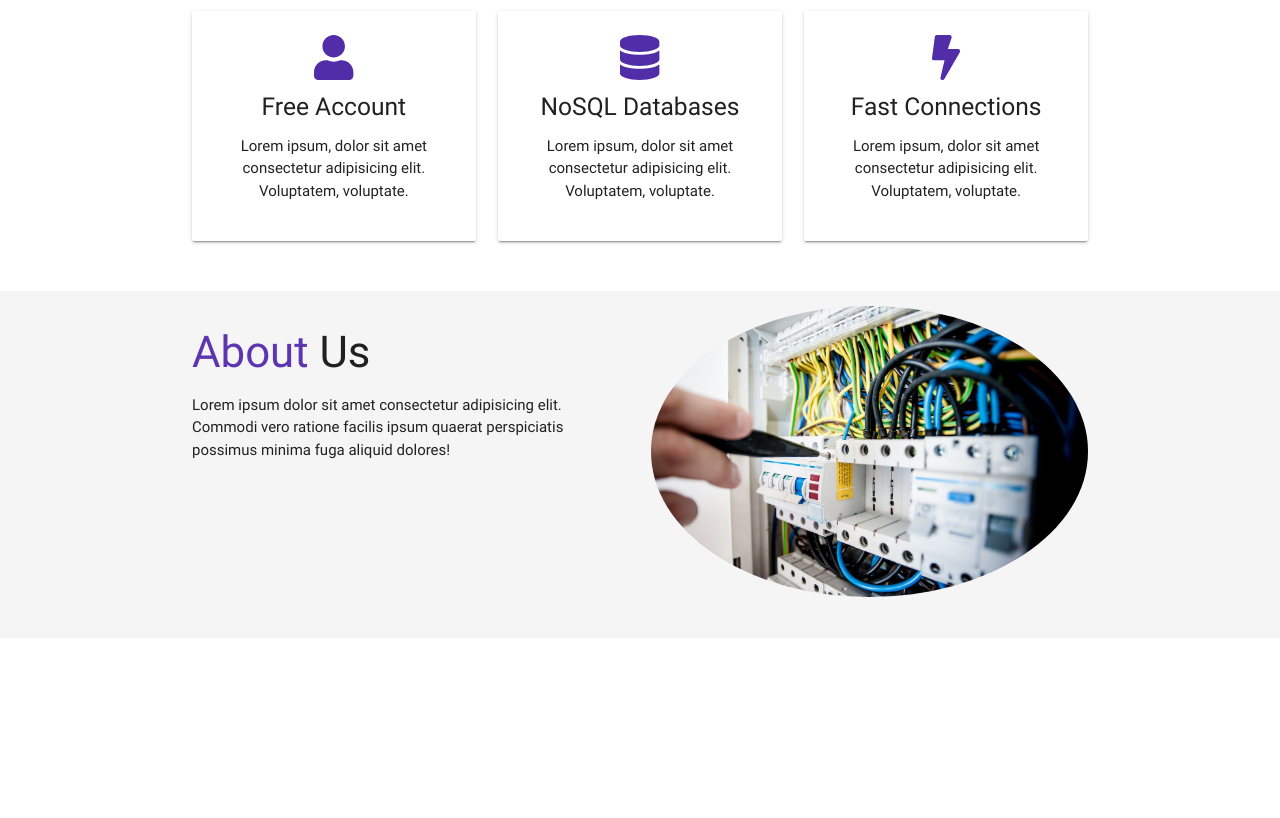
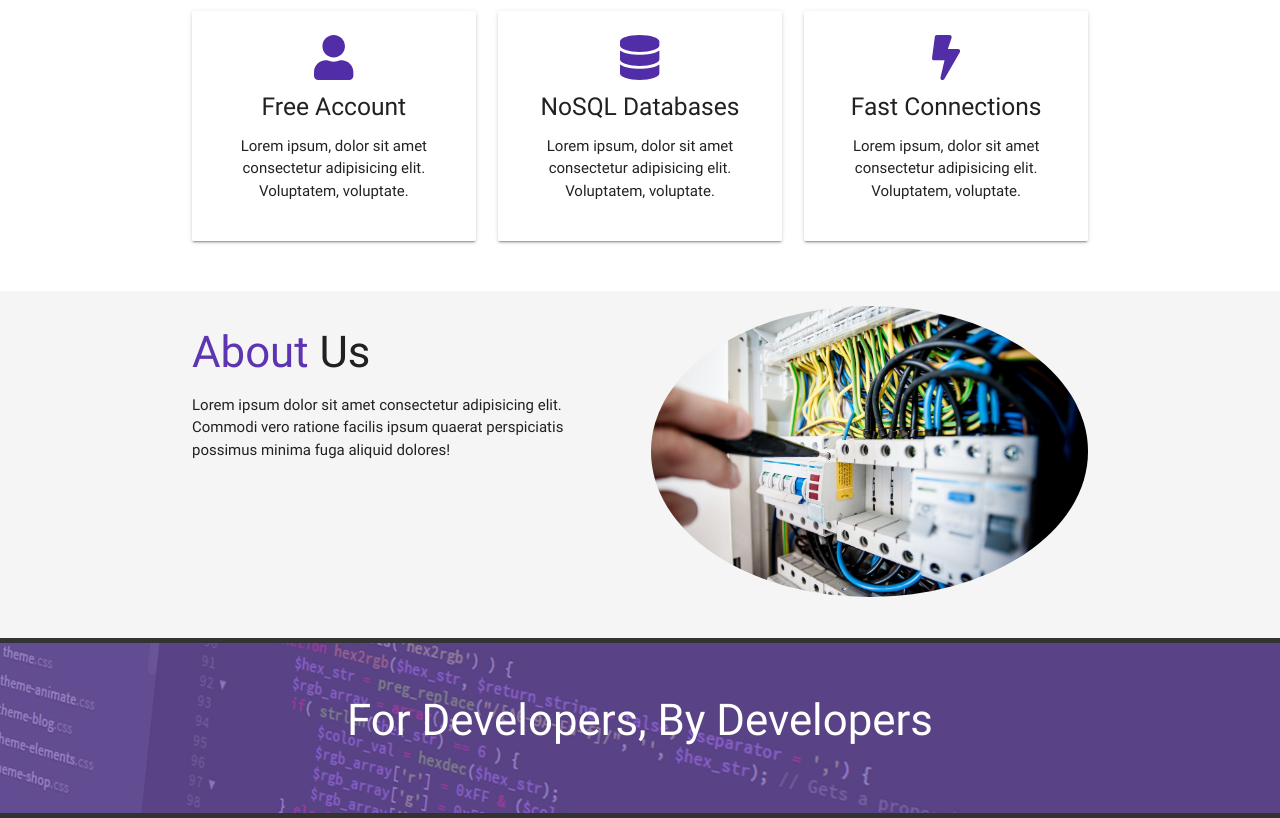
Before and after one commit to AJRedDevil/materialize-css, a plain HTML site: page Quazzu/index.html in a window 1280 px wide. Shown: the part 612-1430 px from the top of the page. Before the commit the page ends 1250 px from the top, so only its background shows below. Drawn offline with nearby package versions, Linux system fonts and the light colour scheme.

Commit message:
Developers Overlay

```diff
--- a/Quazzu/css/main.css
+++ b/Quazzu/css/main.css
@@ -1,3 +1,14 @@
+.primary-overlay {
+  background: rgba(112, 81, 176, 0.7);
+  position: absolute;
+  top: 0;
+  left: 0;
+  width: 100%;
+  height: 100%;
+  overflow: hidden;
+}
+
+
 .main-header {
   background: url('../img/background.jpg');
   background-size: cover;
@@ -14,3 +25,13 @@
   color: #d847f1;
   font-weight: bold;
 }
+
+.section-developers {
+  position: relative;
+  background: url('../img/code.jpg');
+  background-size: cover;
+  background-position: center;
+  border-top: #333 solid 5px;
+  border-bottom: #333 solid 5px;
+  min-height: 180px;
+}
--- a/Quazzu/index.html
+++ b/Quazzu/index.html
@@ -145,6 +145,19 @@
     </div>
   </section>
 
+  <!-- Section: Developers -->
+  <section class="section section-developers white-text">
+    <div class="primary-overlay valign-wrapper">
+      <div class="container">
+        <div class="row">
+          <div class="col s12 center">
+            <h3>For Developers, By Developers</h3>
+          </div>
+        </div>
+      </div>
+    </div>
+  </section>
+
 
   <!--Import jQuery before materialize.js-->
   <script type="text/javascript" src="https://code.jquery.com/jquery-3.2.1.min.js"></script>
```
